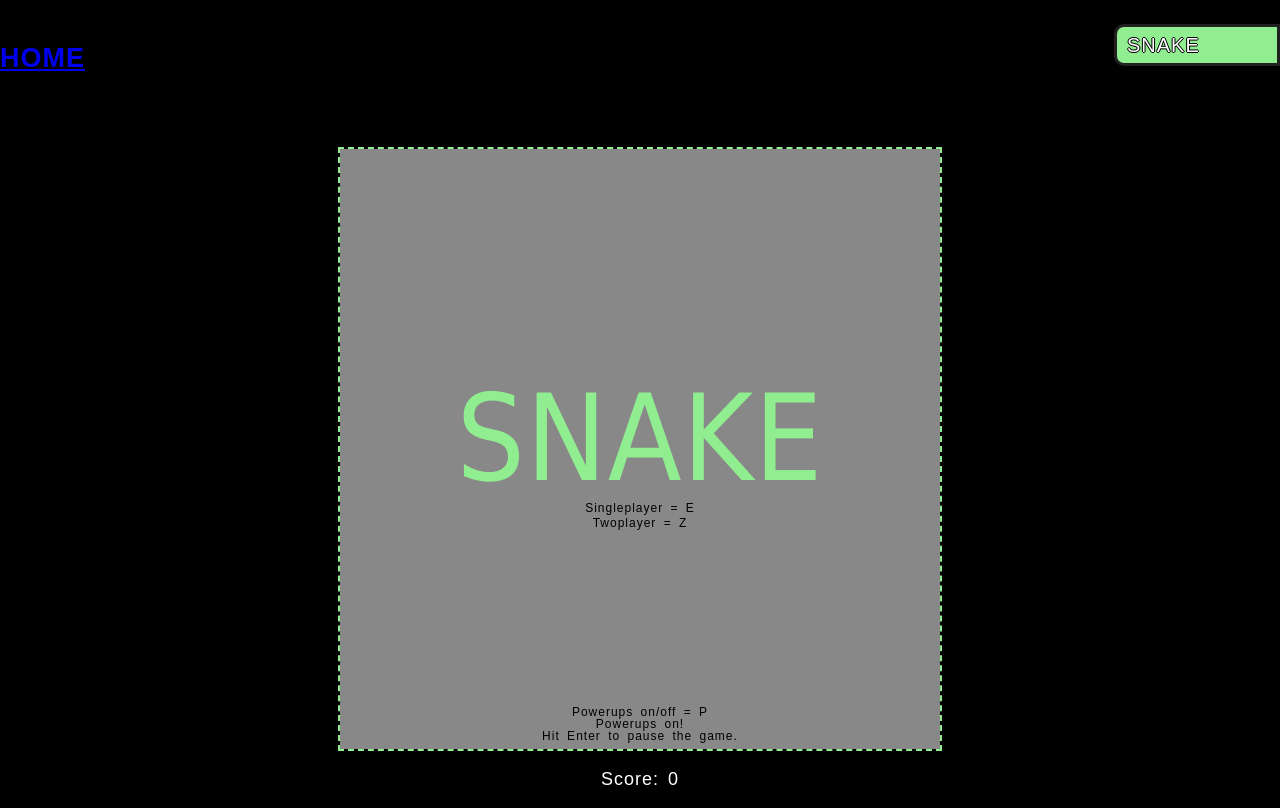
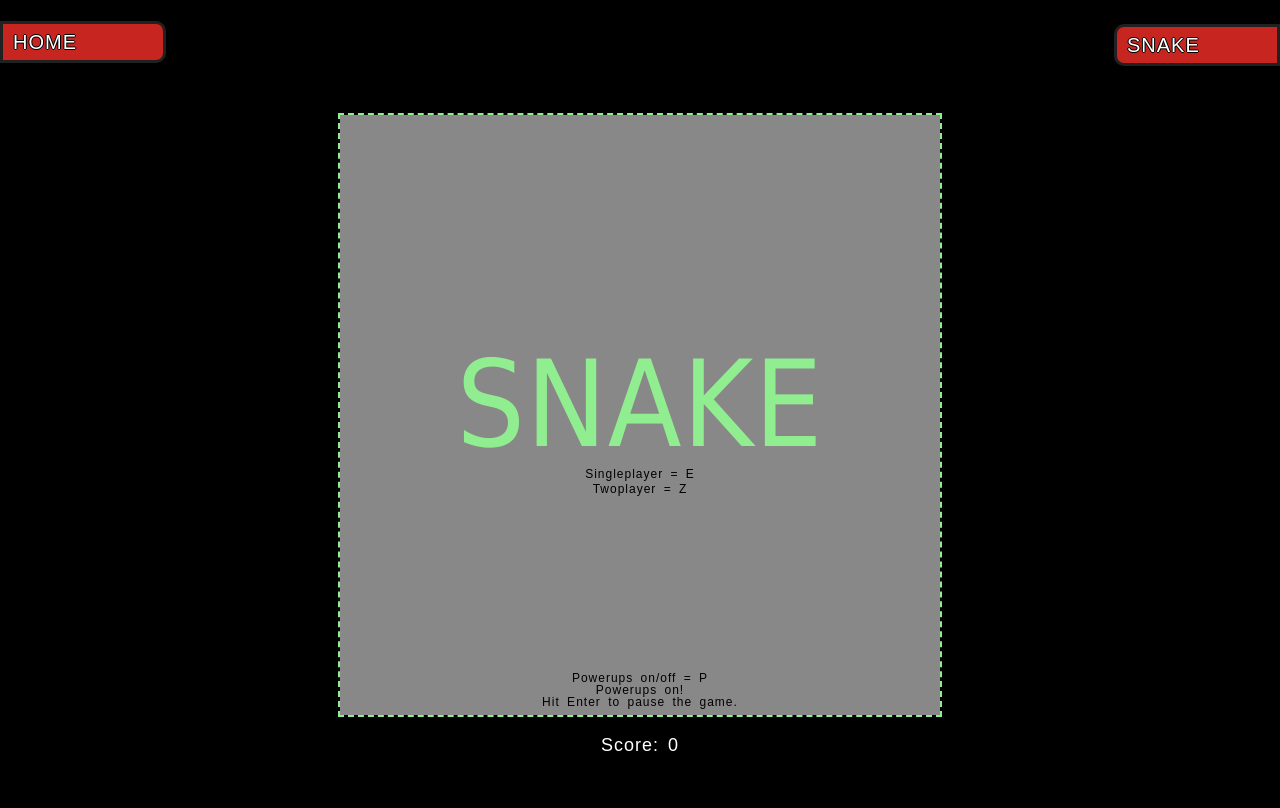
Before and after one commit to Aneeq2211/3in1-Games, a plain HTML site: page web project/snake-with-powerups-master/index.html in a window 1280 px wide. Drawn offline with Linux system fonts and the light colour scheme.

Commit message:
Update snake.css

```diff
--- a/web project/snake-with-powerups-master/snake.css
+++ b/web project/snake-with-powerups-master/snake.css
@@ -11,6 +11,29 @@ body {
 		font-size: 18px;
     box-sizing: border-box;
 }
+/* unvisited link */
+a:link {
+	color:inherit;
+	text-decoration: none;
+  }
+
+  /* visited link */
+  a:visited {
+	color:inherit;
+	text-decoration: none;
+  }
+
+  /* mouse over link */
+  a:hover {
+	color:inherit;
+	text-decoration: none;
+  }
+
+  /* selected link */
+  a:active {
+	color:inherit;
+	text-decoration: none;
+  }
 
 button {
 	padding:10px;
@@ -43,19 +66,46 @@ h1{ display:block;
 		right:0px;
 		top:3%;
 		z-index:10;
-		background-color: lightgreen;
+		background-color: rgb(199, 37, 32);
     transition: all 1s;
 }
 
 h1:hover {
-  color: lightgreen;
+  color: rgb(199, 37, 32);
   background-color:black;
   right:10px;
-  border: 3px solid lightgreen;
+  border: 3px solid rgb(199, 37, 32);
+}
+
+h2{ display:block;
+    border-radius: 0px 10px 10px 0px;
+    box-shadow: 0px 0px 10px black;
+		text-shadow: -1px 0px black, 1px 0px black, 0px 1px black, 0px -1px black;
+    width: 150px;
+		border:3px solid #212121;
+		padding: 5px 0px 5px 10px;
+		margin:0px;
+		font-size: 20px;
+		font-variant: small-caps;
+		font-weight: 500;
+		line-height: 26.4px;
+		right:0px;
+		top:3%;
+		float: left;
+		z-index:10;
+		background-color: rgb(199, 37, 32);
+    transition: all 1s;
+}
+
+h2:hover {
+  color: rgb(199, 37, 32);
+  background-color:black;
+  right:10px;
+  border: 3px solid rgb(199, 37, 32);
 }
 
 canvas {
-  border:2px solid #666;
+  border:2px solid rgb(56, 53, 53);
   padding:0;
   margin-top: 50px;
   margin-left: 50%;
```
